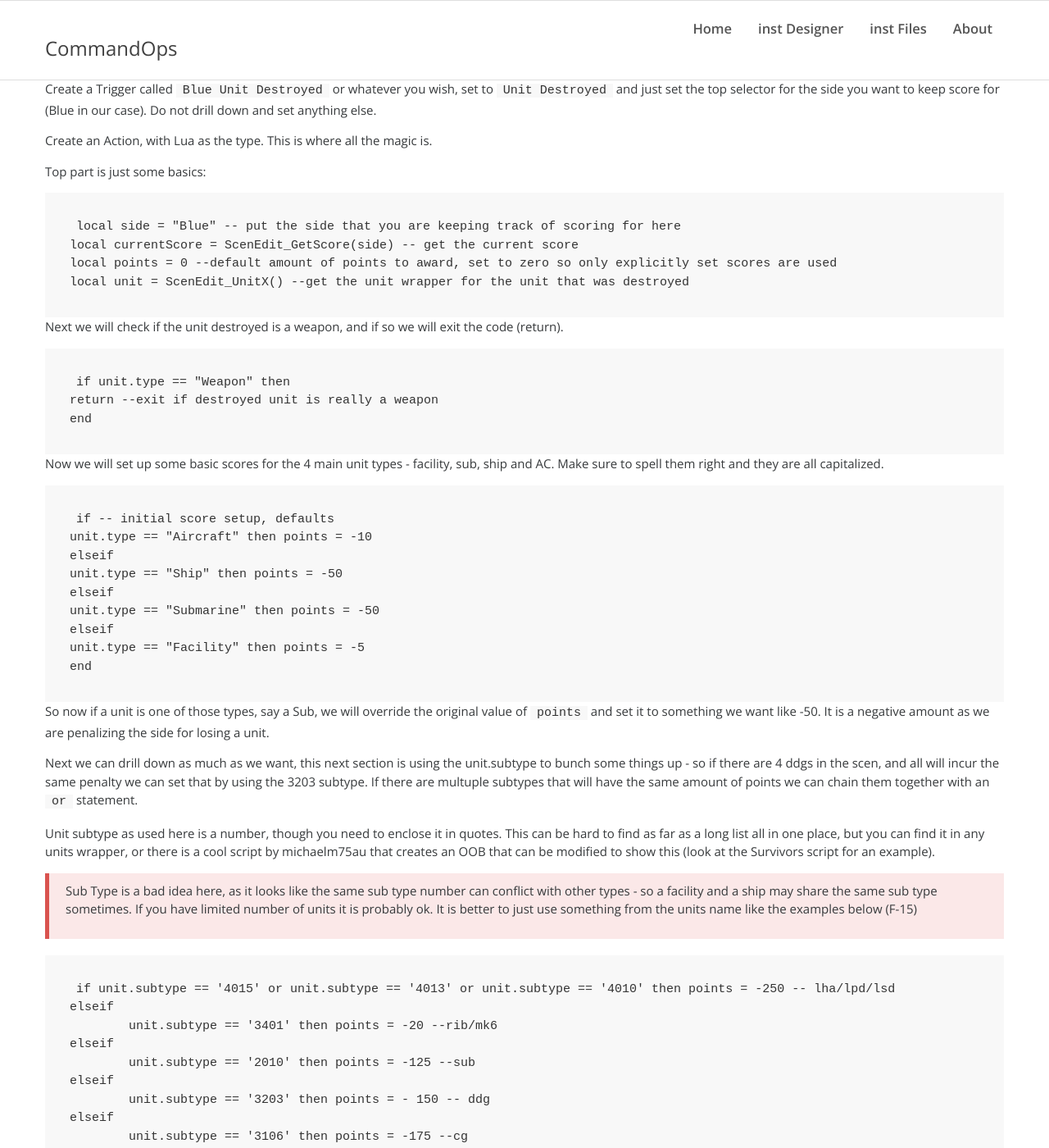
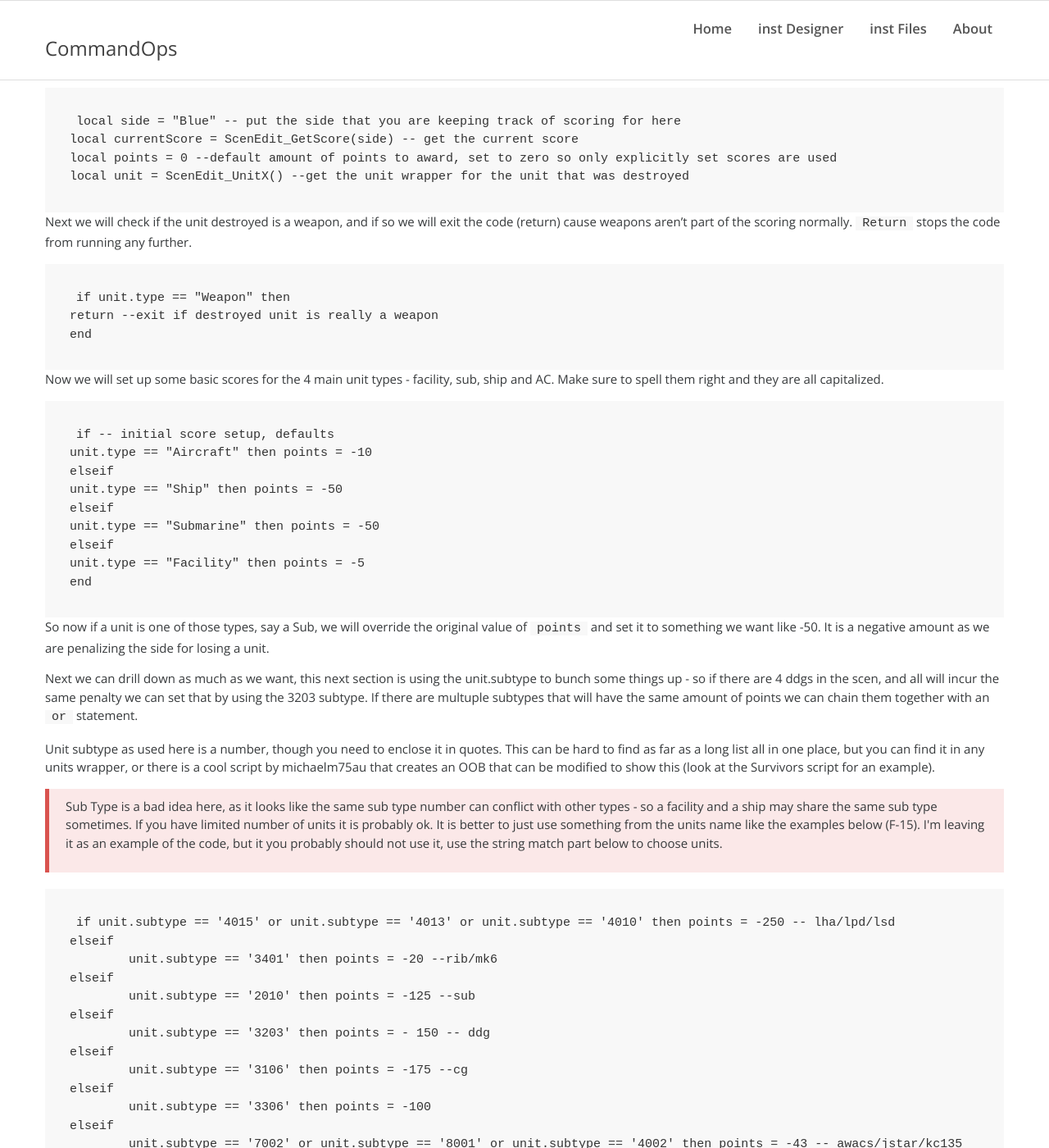
Before and after one commit to commandops/commandops.github.io, a Jekyll site: the page built from posts/lua-scoring-example.md, in a window 1280 px wide and 1400 px high, scrolled down 817 px. Shown: the whole window at 82% size. Built offline with Jekyll 4.4.1, drawn with Linux system fonts in a browser that asks for light colours; comment, search, counter and statistics services are not loaded; some of the changed text lies outside the part shown.

Commit message:
Update lua-scoring-example.md

````diff
--- a/posts/lua-scoring-example.md
+++ b/posts/lua-scoring-example.md
@@ -38,7 +36,7 @@
 local unit = ScenEdit_UnitX() --get the unit wrapper for the unit that was destroyed
 ```
 
-Next we will check if the unit destroyed is a weapon, and if so we will exit the code (return).
+Next we will check if the unit destroyed is a weapon, and if so we will exit the code (return) cause weapons aren't part of the scoring normally. `Return` stops the code from running any further.
 
 ```
 if unit.type == "Weapon" then
@@ -67,7 +65,7 @@
 Unit subtype as used here is a number, though you need to enclose it in quotes. This can be hard to find as far as a long list all in one place, but you can find it in any units wrapper, or there is a cool script by michaelm75au that creates an OOB that can be modified to show this (look at the Survivors script for an example).
 
 <blockquote class="blockquote-danger">
-   <p>Sub Type is a bad idea here, as it looks like the same sub type number can conflict with other types - so a facility and a ship may share the same sub type sometimes. If you have limited number of units it is probably ok. It is better to just use something from the units name like the examples below (F-15)</p>
+   <p>Sub Type is a bad idea here, as it looks like the same sub type number can conflict with other types - so a facility and a ship may share the same sub type sometimes. If you have limited number of units it is probably ok. It is better to just use something from the units name like the examples below (F-15). I'm leaving it as an example of the code, but it you probably should not use it, use the string match part below to choose units.</p>
  </blockquote>
 
 ```
@@ -117,7 +115,7 @@
 
 If you are not at all familiar with code, the main confusion here could be the use of the equal sign - there are 2 uses of the = sign, one where you want to set a variable to a particular value: so if you want to set x to 5 it would be x = 5. You are explicitly saying that x is equal to 5. If you want to check if x is currently equal to 5 then in some sort of comparison you would see if x == 5. So one equal sign is to set a value, 2 equal signs is to compare a value.
 
-Full code example:
+Full code example (this is just for losing points, would need to do the same thing for adding points on unit destroyed - red):
 
 ```
 -- blue unit destroyed
````
Also changed, not shown: other parts of posts/lua-scoring-example.md (+1 -3 lines).
